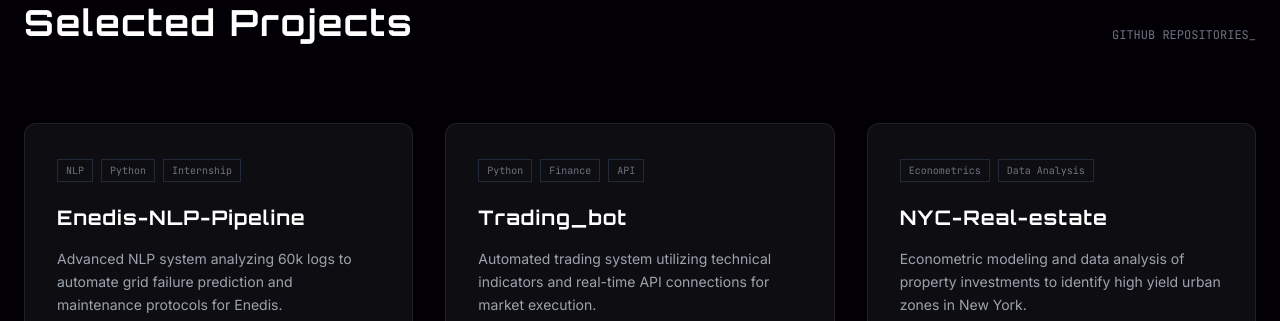
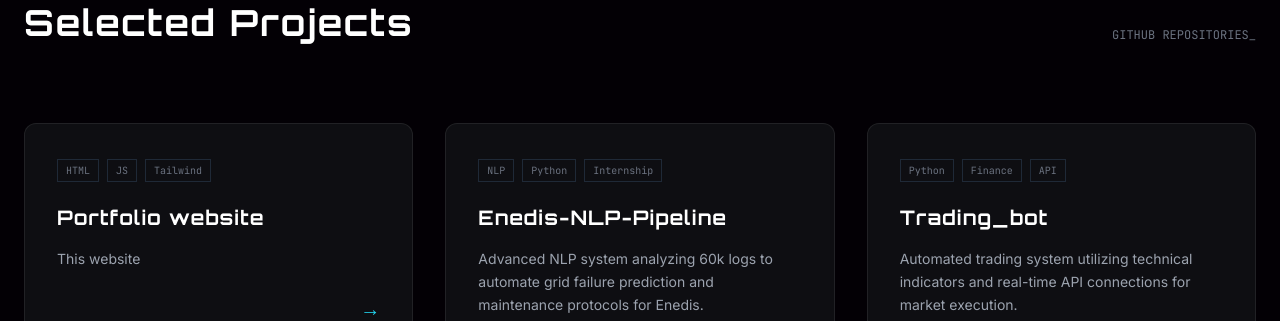
Before and after one commit to Polluxgnr/Personal_website, a plain HTML site: page index.html in a window 1280 px wide. Shown: the part 2715-3036 px from the top of the page. Drawn offline with nearby package versions, Linux system fonts and the light colour scheme.

Commit message:
Update index.html

```diff
--- a/index.html
+++ b/index.html
@@ -295,6 +295,12 @@
        const app = {
     projects: [
     {
+            title: "Portfolio website",
+            tags: ["HTML", "JS", "Tailwind"],
+            desc_en: "This website",
+            desc_fr: "Ce site web"
+    },
+    {
         title: "Enedis-NLP-Pipeline",
         tags: ["NLP", "Python", "Internship"],
         desc_en: "Advanced NLP system analyzing 60k logs to automate grid failure prediction and maintenance protocols for Enedis.",
```
